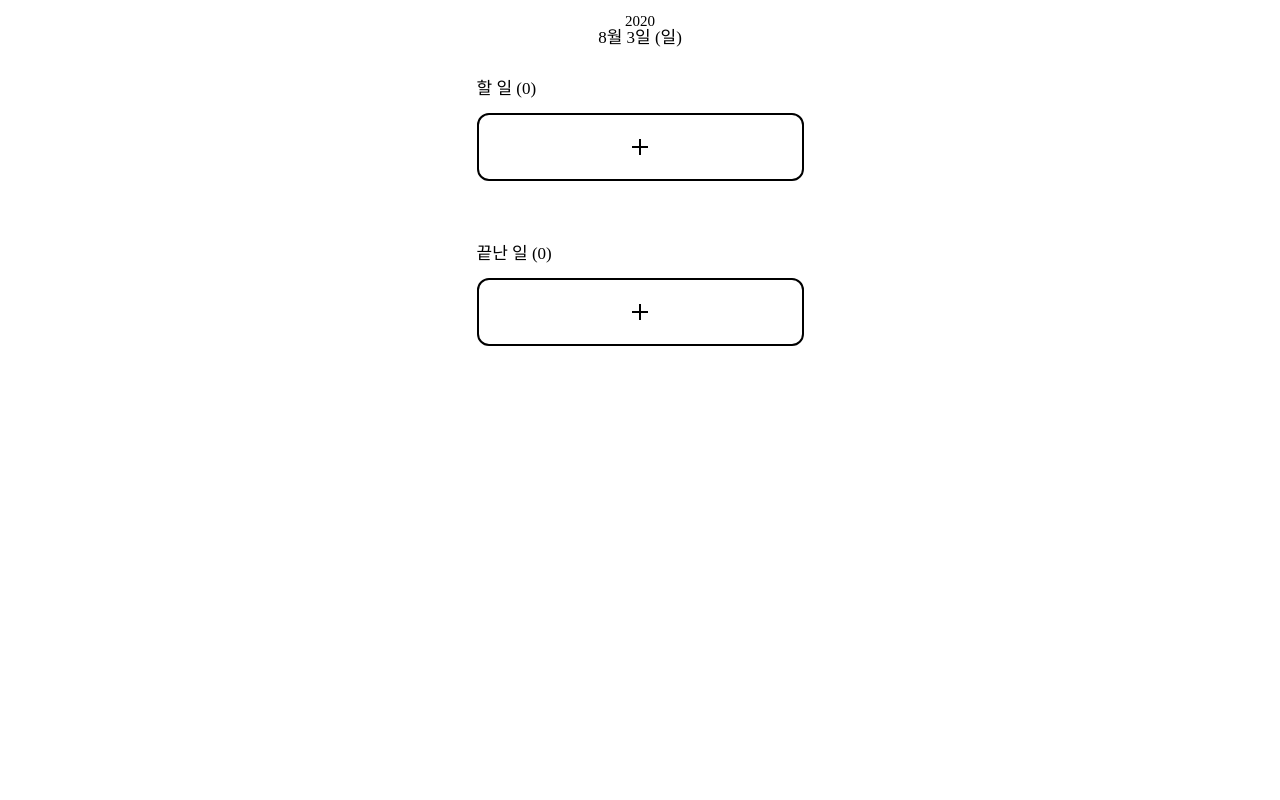
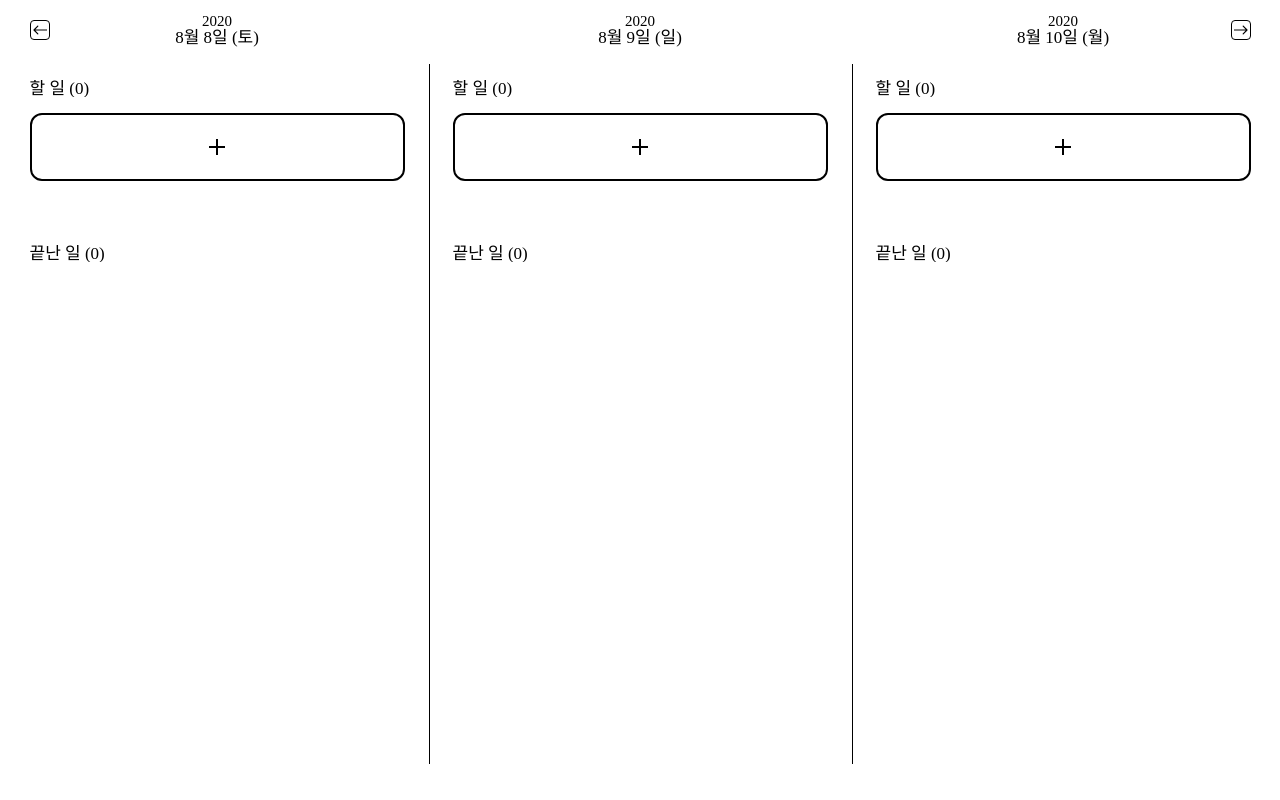
Before and after one commit to jiggum/vue-calendar, a Vue app: page / in a window 1280 px wide. Built offline with nearby package versions, Linux system fonts and the light colour scheme.

Commit message:
make responsible

```diff
--- a/src/App.vue
+++ b/src/App.vue
@@ -1,15 +1,67 @@
 <template>
-  <DayView year="2020" month="8" day="SUN" date="3"/>
+  <div class="App">
+    <DayView v-if="windowWidth >= 1269" :year="year" :month="month" :date="date - 1" :now="ts"/>
+    <DayView :year="year" :month="month" :date="date" :now="ts"/>
+    <DayView v-if="windowWidth >= 1269" :year="year" :month="month" :date="date + 1" :now="ts"/>
+  </div>
 </template>
 
 <script lang="ts">
 import Vue from 'vue'
 import DayView from '@/containers/DayView.vue'
+import {
+  getDate, getMonth, getYear, dateToTimestamp,
+} from '@/utils/dateUtils'
+import RouteService from '@/services/RouteService'
 
 export default Vue.extend({
   name: 'App',
   components: {
     DayView,
+  },
+  data() {
+    return {
+      windowWidth: window.innerWidth,
+      currentRoute: window.location.hash,
+      now: Date.now(),
+    }
+  },
+  computed: {
+    ts() {
+      const match = RouteService.match(':year/:month/:date', this.currentRoute) as {
+            year: number;
+            month: number;
+            date: number;
+          } | null
+      return match ? dateToTimestamp(match) : this.now
+    },
+    year() {
+      return getYear(this.ts)
+    },
+    month() {
+      return getMonth(this.ts)
+    },
+    date() {
+      return getDate(this.ts)
+    },
+  },
+  mounted() {
+    this.$nextTick(() => {
+      window.addEventListener('resize', this.onResize)
+      window.addEventListener('hashchange', this.onHashChange)
+    })
+  },
+  beforeDestroy() {
+    window.removeEventListener('resize', this.onResize)
+    window.removeEventListener('hashchange', this.onHashChange)
+  },
+  methods: {
+    onResize() {
+      this.windowWidth = window.innerWidth
+    },
+    onHashChange() {
+      this.currentRoute = window.location.hash
+    },
   },
 })
 </script>
@@ -22,4 +74,10 @@ export default Vue.extend({
     display: flex;
     justify-content: center;
   }
+
+  .App {
+    display: flex;
+    justify-content: center;
+    width: 100%;
+  }
 </style>
--- a/src/components/TaskBlock.vue
+++ b/src/components/TaskBlock.vue
@@ -8,7 +8,9 @@
       <template v-if="editState">
         <input v-model="title" @keyup.enter="handleComplete" ref="input" />
       </template>
-      <template v-else>{{ task.title }}</template>
+      <template v-else>
+        <div class="title">{{ task.title }}</div>
+      </template>
     </div>
     <div class="actions" v-if="editState || focus">
       <Button :on-click="handleDelete" v-if="focus">{{ deleteText }}</Button>
@@ -54,7 +56,6 @@ export default Vue.extend({
       if (this.onCancel) this.onCancel()
     },
     handleComplete() {
-      console.log(this.editState)
       if (this.editState) {
         store.upsertTask({
           title: this.title,
@@ -113,14 +114,13 @@ export default Vue.extend({
     width: 100%;
     height: 68px;
     border-radius: 12px;
-    font-size : 17px;
     display: flex;
     align-items: center;
     justify-content: center;
     box-sizing: border-box;
     background-color: #5AAAFA;
     margin: 4px 0;
-    color: #FFFFFF;
+    padding: 0 16px;
 
     &.active {
       background-color: #081F5C;
@@ -133,6 +133,7 @@ export default Vue.extend({
     &.disabled {
       background-color: #969DAB;
       text-decoration: line-through;
+      text-decoration-color: #FFFFFF;
     }
 
     input {
@@ -142,9 +143,15 @@ export default Vue.extend({
       outline: none;
       width: 100%;
       text-align: center;
-      padding: 0 16px;
       font-family: inherit;
       font-size: 17px;
+    }
+
+    .title {
+      font-size : 17px;
+      color: #FFFFFF;
+      overflow: hidden;
+      text-overflow: ellipsis;
     }
   }
 
--- a/src/containers/DayView.vue
+++ b/src/containers/DayView.vue
@@ -3,6 +3,16 @@
     <header>
       <div class="year">{{ year }}</div>
       <div class="dateText">{{ dateText }}</div>
+      <svg width="20" height="20" viewBox="0 0 20 20" class="navigate left" @click="navigateLeft">
+        <rect x="0.5" y="0.5" width="19" height="19" rx="3.5" stroke="#000000" fill="none"/>
+        {{ /* eslint-disable-next-line max-len */ }}
+        <path d="M3.57574 9.57574C3.34142 9.81005 3.34142 10.1899 3.57574 10.4243L7.39411 14.2426C7.62843 14.477 8.00833 14.477 8.24264 14.2426C8.47696 14.0083 8.47696 13.6284 8.24264 13.3941L4.84853 10L8.24264 6.60589C8.47696 6.37157 8.47696 5.99167 8.24264 5.75736C8.00833 5.52304 7.62843 5.52304 7.39411 5.75736L3.57574 9.57574ZM17 9.4L4 9.4V10.6L17 10.6V9.4Z" fill="#000000"/>
+      </svg>
+      <svg width="20" height="20" viewBox="0 0 20 20" class="navigate right" @click="navigateRight">
+        <rect x="0.5" y="0.5" width="19" height="19" rx="3.5" stroke="#000000" fill="none"/>
+        {{ /* eslint-disable-next-line max-len */ }}
+        <path d="M16.4243 10.4243C16.6586 10.1899 16.6586 9.81005 16.4243 9.57574L12.6059 5.75736C12.3716 5.52304 11.9917 5.52304 11.7574 5.75736C11.523 5.99167 11.523 6.37157 11.7574 6.60589L15.1515 10L11.7574 13.3941C11.523 13.6284 11.523 14.0083 11.7574 14.2426C11.9917 14.477 12.3716 14.477 12.6059 14.2426L16.4243 10.4243ZM3 10.6H16V9.4H3V10.6Z" fill="black"/>
+      </svg>
     </header>
     <div class="body">
       <div class="taskSection">
@@ -24,7 +34,6 @@
       <div class="taskSection">
         <div class="title">{{ taskEndedText }}</div>
         <div class="taskContainer">
-          <AddTaskButton :onClick="initTask" />
           <template v-for="task in endedTasks">
             <TaskBlock :key="task.getKey()" :task="task" :getSectionRef="getSectionRef"/>
           </template>
@@ -41,13 +50,28 @@ import DayOfTheWeekTypes, { DayOfTheWeekI18nMap } from '@/consts/DayOfTheWeekTyp
 import AddTaskButton from '@/components/AddTaskButton.vue'
 import TaskBlock from '@/components/TaskBlock.vue'
 import Task from '@/models/Task'
-import { dateToTimestamp } from '@/utils/dateUtils'
+import {
+  dateToTimestamp,
+  timestampToDate,
+  getDay,
+  getDate,
+  getYear,
+  getMonth,
+} from '@/utils/dateUtils'
 import store from '@/store'
+import RouteService from '@/services/RouteService'
 
 export default Vue.extend({
   name: 'DayView',
-  props: ['year', 'month', 'date', 'day'],
+  props: ['year', 'month', 'date', 'now'],
   computed: {
+    day() {
+      return getDay(dateToTimestamp({
+        year: this.year,
+        month: this.month,
+        date: this.date,
+      }))
+    },
     dateText() {
       const dayText = I18nService.t(DayOfTheWeekI18nMap[this.day as DayOfTheWeekTypes])
       return `${this.month}${I18nService.t('time.month')} ${this.date}${I18nService.t('time.day')} (${dayText})`
@@ -56,7 +80,10 @@ export default Vue.extend({
       return this
         .store
         .tasks
-        .filter((task: Task) => !task.ended)
+        .filter((task: Task) => {
+          const { year, month, date } = timestampToDate(task.date)
+          return !task.ended && year === this.year && month === this.month && date === this.date
+        })
         .values()
         .sort((left: Task, right: Task) => left.updatedTime - right.updatedTime)
     },
@@ -64,7 +91,10 @@ export default Vue.extend({
       return this
         .store
         .tasks
-        .filter((task: Task) => task.ended)
+        .filter((task: Task) => {
+          const { year, month, date } = timestampToDate(task.date)
+          return task.ended && year === this.year && month === this.month && date === this.date
+        })
         .values()
         .sort((left: Task, right: Task) => right.updatedTime - left.updatedTime)
     },
@@ -106,19 +136,55 @@ export default Vue.extend({
     getSectionRef(): HTMLElement {
       return this.$refs.section as HTMLElement
     },
+    navigateLeft() {
+      const today = new Date(this.now)
+      const yesterday = today.setDate(today.getDate() - 1).valueOf()
+      RouteService.navigate(`${getYear(yesterday)}/${getMonth(yesterday)}/${getDate(yesterday)}`)
+    },
+    navigateRight() {
+      const today = new Date(this.now)
+      const tomorrow = today.setDate(today.getDate() + 1).valueOf()
+      RouteService.navigate(`${getYear(tomorrow)}/${getMonth(tomorrow)}/${getDate(tomorrow)}`)
+    },
   },
 })
 </script>
 
 <style scoped lang="scss">
 section {
+  position: relative;
   width: calc(100% - 48px);
   height: 100%;
   padding: 0 24px;
   overflow: auto;
   max-width: 375px;
 
+  &:not(:first-child) {
+    &::before {
+      content: '';
+      position: absolute;
+      left: 0;
+      top: 64px;
+      bottom: 36px;
+      width: 1px;
+      background-color: #000000;
+    }
+
+    header .navigate.left {
+      display: none;
+    }
+  }
+
+  &:not(:last-child) {
+    header .navigate.right {
+      display: none;
+    }
+  }
+
   header {
+    position: sticky;
+    top: 0;
+    background-color: #FFFFFF;
     display: flex;
     align-items: center;
     justify-content: center;
@@ -127,16 +193,31 @@ section {
 
     .year {
       font-size: 15px;
+      white-space: nowrap;
     }
 
     .dateText {
       font-size: 17px;
+      white-space: nowrap;
+    }
+
+    .navigate {
+      position: absolute;
+      top: 50%;
+      transform: translateY(-50%);
+      cursor: pointer;
+
+      &.left {
+        left: 0;
+      }
+
+      &.right {
+        right: 0;
+      }
     }
   }
 
   .body {
-    margin: 0 24px;
-
     .taskSection {
       margin-top: 60px;
 
@@ -147,6 +228,9 @@ section {
       .title {
         font-size: 17px;
         margin-bottom: 12px;
+        overflow: hidden;
+        text-overflow: ellipsis;
+        white-space: nowrap;
       }
 
       .taskContainer {
--- a/src/services/RouteService.ts
+++ b/src/services/RouteService.ts
@@ -9,12 +9,12 @@ class RouteService {
     window.location.hash = path
   }
 
-  match(path: string) {
-    const currentPath = this.getPath()
+  match(path: string, currentPath?: string) {
+    const targetPath = currentPath ? currentPath.replace(/^#/, '') : this.getPath()
     const pathArray = path.split(/:\w+/)
-    const pathRegex = RegExp(pathArray.join('(\\w+)'))
+    const pathRegex = RegExp(`^${pathArray.join('(\\w+)')}`)
     const params = path.match(/(?!:)\w+/g) || []
-    const execResult = pathRegex.exec(currentPath)
+    const execResult = pathRegex.exec(targetPath)
     if (!execResult) return null
     return params.reduce(
       (acc, val, index) => ({
--- a/src/store/index.ts
+++ b/src/store/index.ts
@@ -9,9 +9,7 @@ export default {
     tasks: LocalStorageService.get(LocalStorageKeyTypes.TASKS) || new Collection(Task, []),
   },
   upsertTask(task: Partial<Task>) {
-    console.log(task)
     this.state.tasks = this.state.tasks.upsert(task)
-    console.log(this.state.tasks.values())
     LocalStorageService.set(LocalStorageKeyTypes.TASKS, this.state.tasks)
   },
   deleteTask(key: string) {
```
Also changed, not shown: 1 other file (tests, documents, lock files or other folders).
